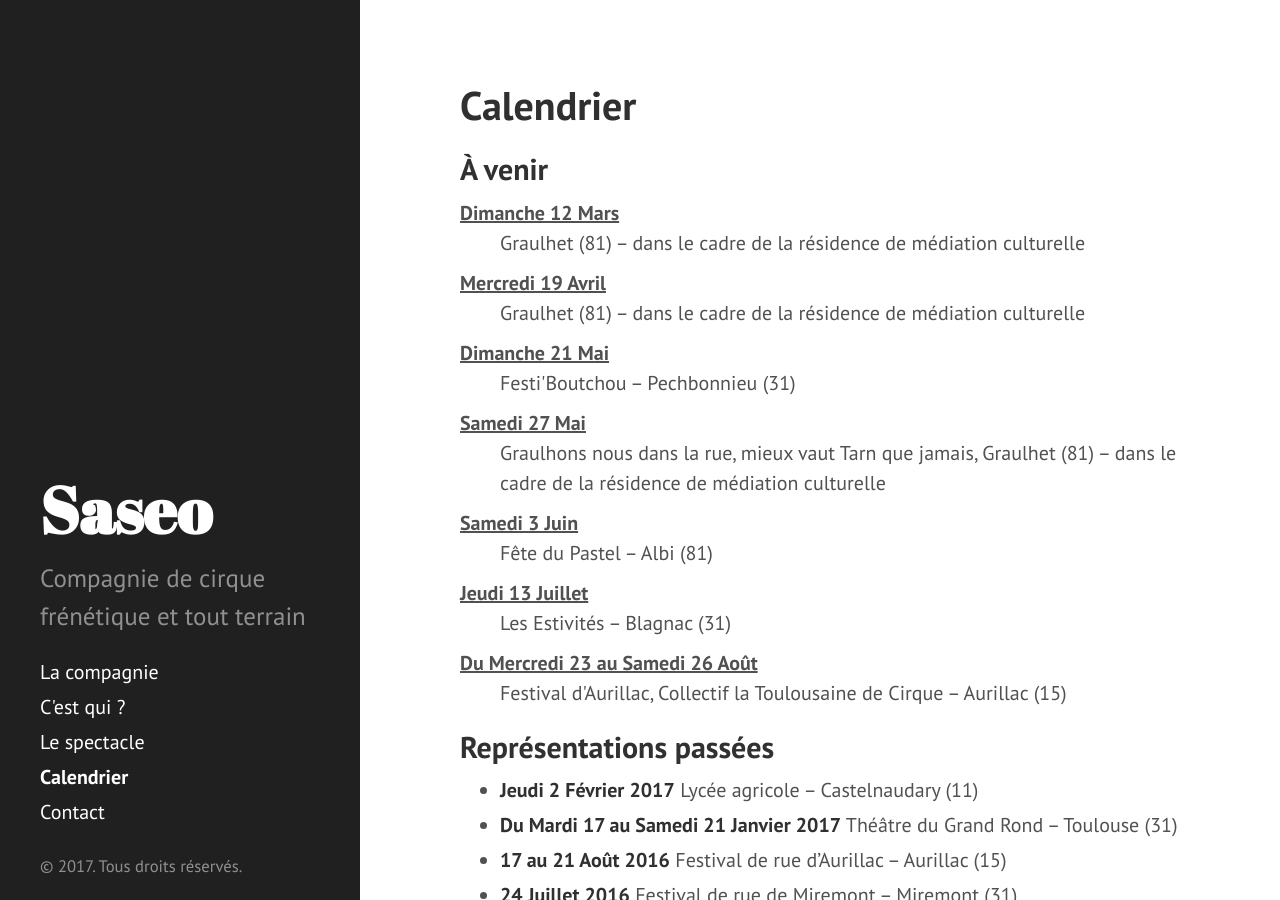
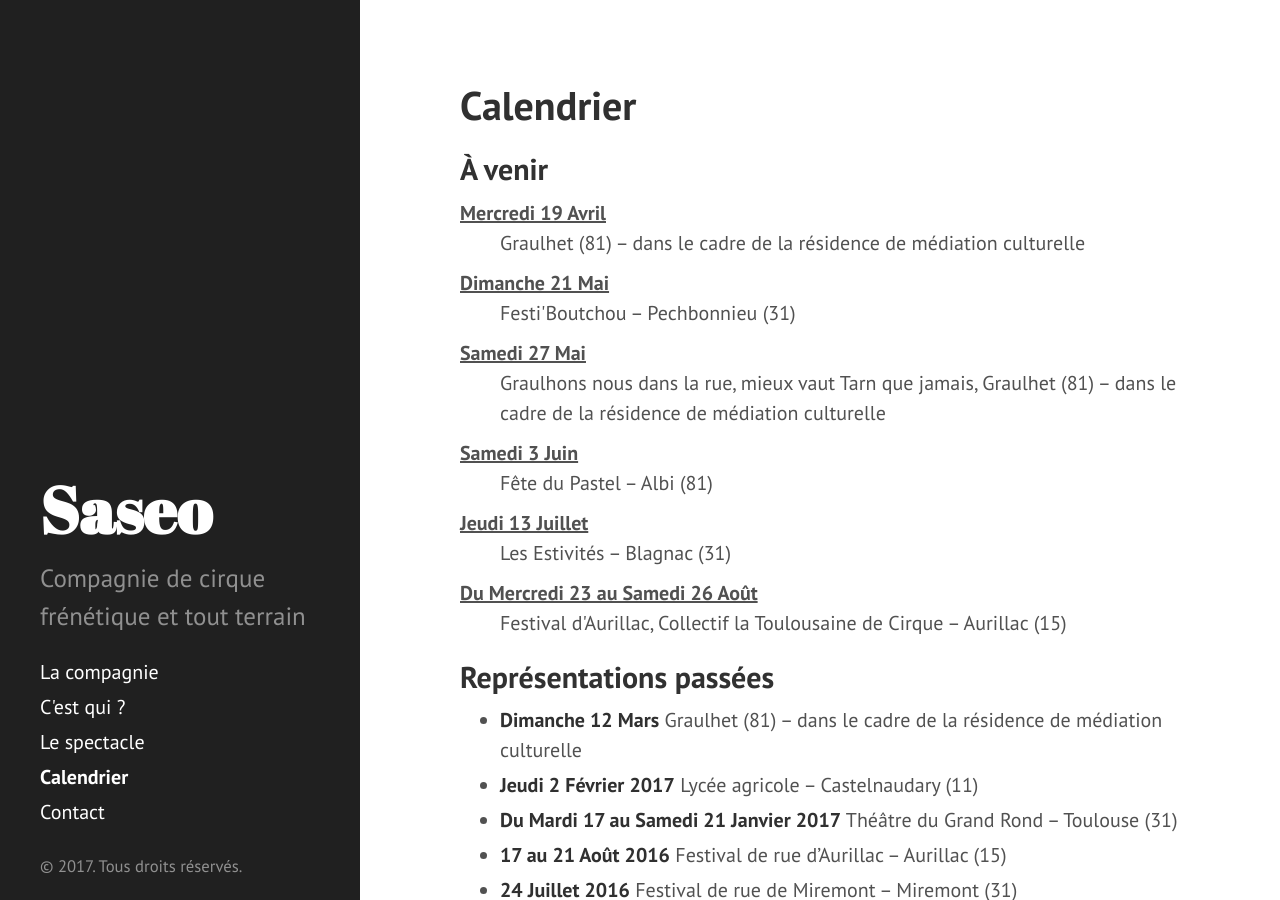
Before and after one commit to rizoom/saseo.org, a Jekyll site: the page built from calendrier.md, in a window 1280 px wide and 900 px high. Built offline with Jekyll 4.4.1, drawn with Linux system fonts in a browser that asks for light colours; part of the change alters nothing that is shown.

```diff
--- a/calendrier.md
+++ b/calendrier.md
@@ -7,8 +7,6 @@ sidebar_order: 3
 ## À venir
 
 <dl>
-  <dt><u>Dimanche 12 Mars</u></dt>
-  <dd>Graulhet (81) &ndash; dans le cadre de la résidence de médiation culturelle</dd>
   <dt><u>Mercredi 19 Avril</u></dt>
   <dd>Graulhet (81) &ndash; dans le cadre de la résidence de médiation culturelle</dd>
   <dt><u>Dimanche 21 Mai</u></dt>
@@ -25,6 +23,7 @@ sidebar_order: 3
 
 ## Représentations passées
 
+- **Dimanche 12 Mars** Graulhet (81) -- dans le cadre de la résidence de médiation culturelle
 - **Jeudi 2 Février 2017** Lycée agricole -- Castelnaudary (11)
 - **Du Mardi 17 au Samedi 21 Janvier 2017** Théâtre du Grand Rond -- Toulouse (31)
 - **17 au 21 Août 2016** Festival de rue d'Aurillac -- Aurillac (15)
```
